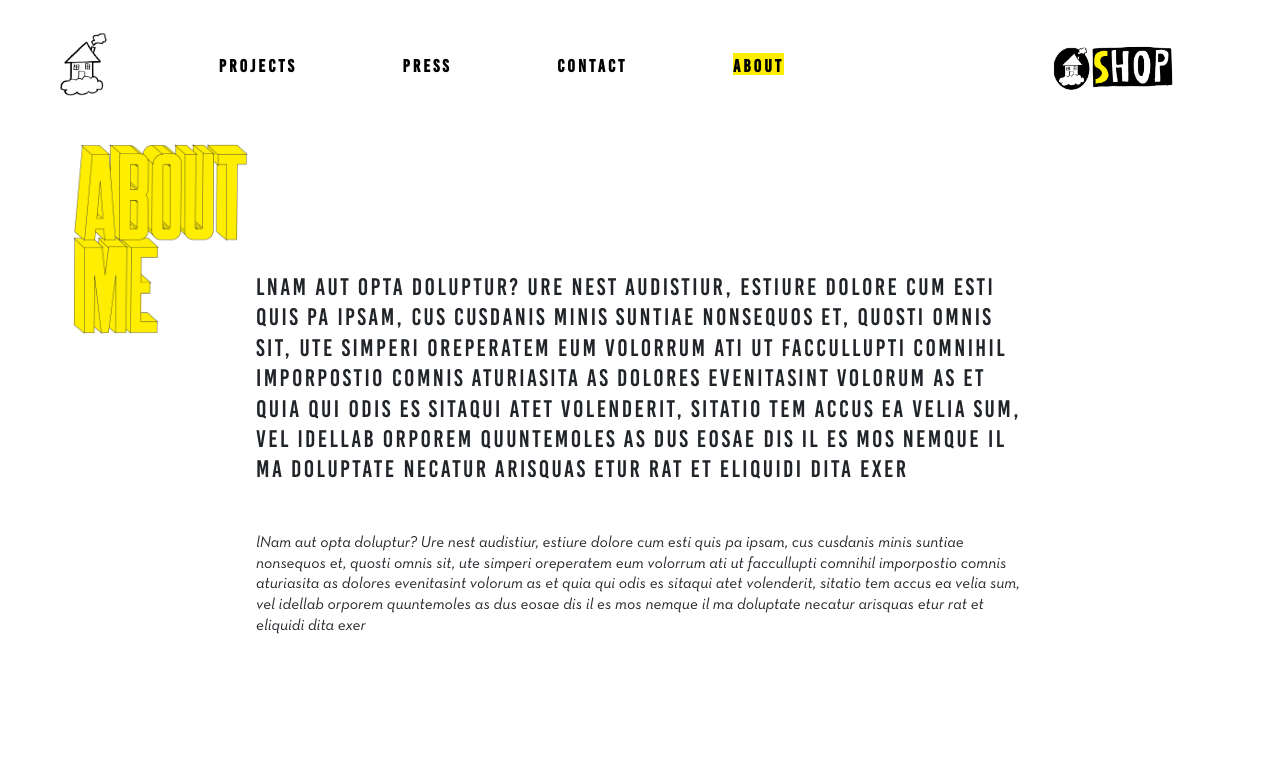
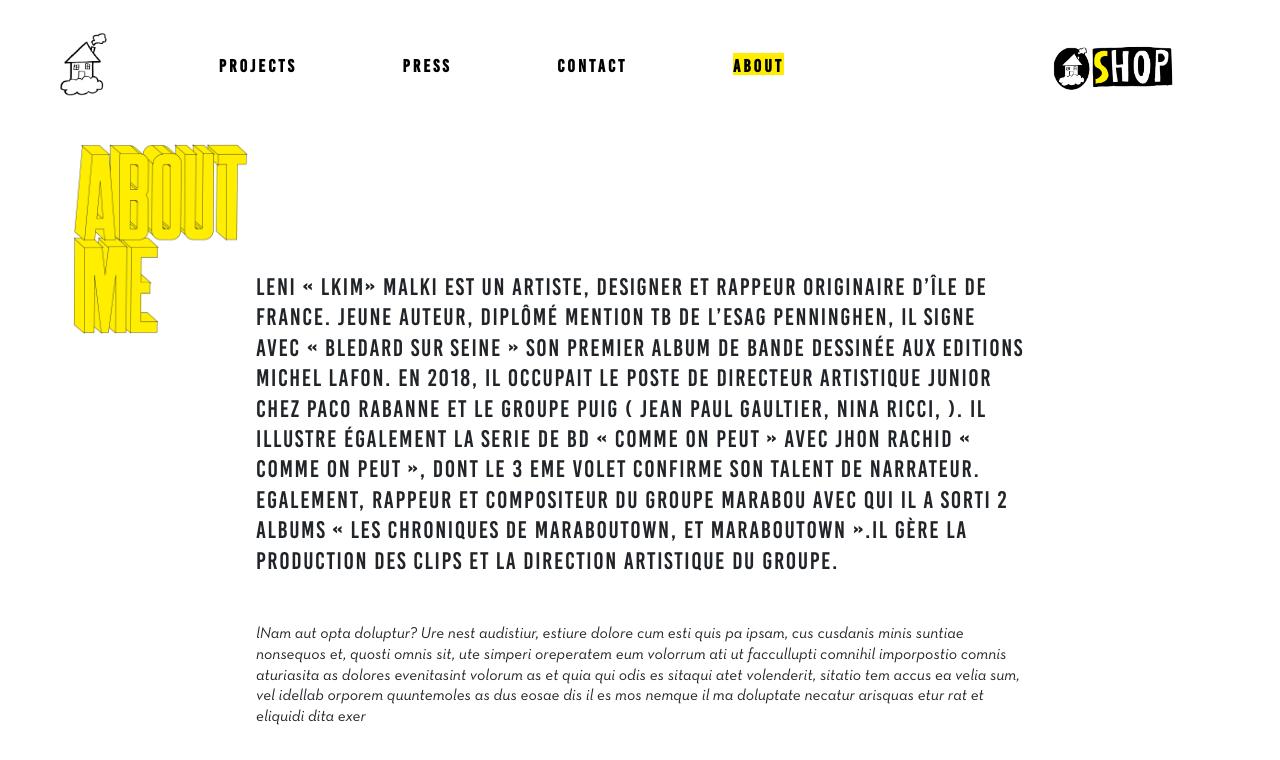
Before and after one commit to antoniGIT2403/lkimportfolio, a React (Create React App) app: page /about in a window 1280 px wide. Shown: the top 760 px of the page. Built offline with nearby package versions, Linux system fonts and the light colour scheme.

Commit message:
modif final8

```diff
--- a/src/App.css
+++ b/src/App.css
@@ -113,7 +113,7 @@
 font-size: 1.5rem;
 text-align: left;
 margin-bottom: 3rem;
-letter-spacing: .15rem;
+letter-spacing: .1rem;
     line-height: 1.9rem;
 }
 .about-secondtext{
@@ -235,7 +235,7 @@
   }
   .detail-photo img{
     max-width: 100%;
-    max-height: 40vh;
+    max-height: 33vh;
   }
   .focus-photo{
     padding-top: 10rem !important;
--- a/src/about.js
+++ b/src/about.js
@@ -14,14 +14,7 @@
     </div>
     <div className="container">
       <p className="about-maintext">
-      lNam aut opta doluptur? Ure nest audistiur, estiure dolore
-cum esti quis pa ipsam, cus cusdanis minis suntiae nonsequos
-et, quosti omnis sit, ute simperi oreperatem eum volorrum
-ati ut faccullupti comnihil imporpostio comnis aturiasita
-as dolores evenitasint volorum as et quia qui odis es sitaqui
-atet volenderit, sitatio tem accus ea velia sum, vel idellab
-orporem quuntemoles as dus eosae dis il es mos nemque il ma
-doluptate necatur arisquas etur rat et eliquidi dita exer
+     Leni « LKIM» Malki est un artiste, designer et rappeur originaire d’île de France. Jeune auteur, diplômé mention TB de l’ESAG Penninghen, il signe avec « Bledard sur Seine » son premier album de bande dessinée aux editions Michel Lafon. En 2018, il occupait le poste de directeur artistique junior chez Paco Rabanne et le groupe Puig ( Jean Paul Gaultier, Nina Ricci, ). Il illustre également la serie de Bd « Comme on Peut » avec Jhon Rachid « Comme on peut », dont le 3 eme volet confirme son talent de narrateur. Egalement, rappeur et compositeur du groupe Marabou avec qui il a sorti 2 albums « Les Chroniques de Maraboutown, et Maraboutown ».Il gère la production des clips et la direction artistique du groupe.
       </p>
       <p className="about-secondtext">
       lNam aut opta doluptur? Ure nest audistiur, estiure dolore
```
